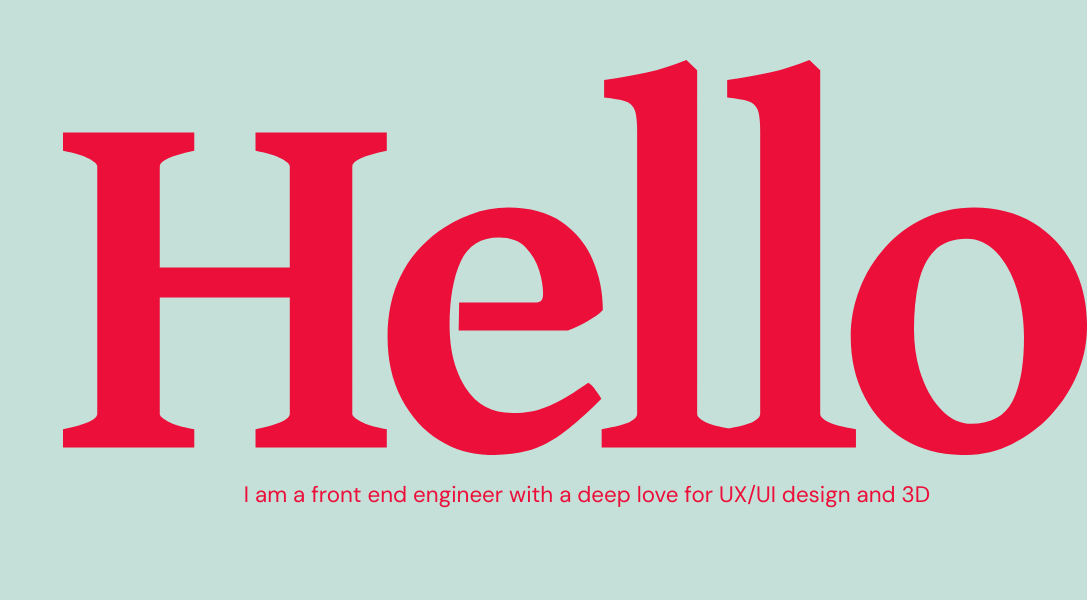
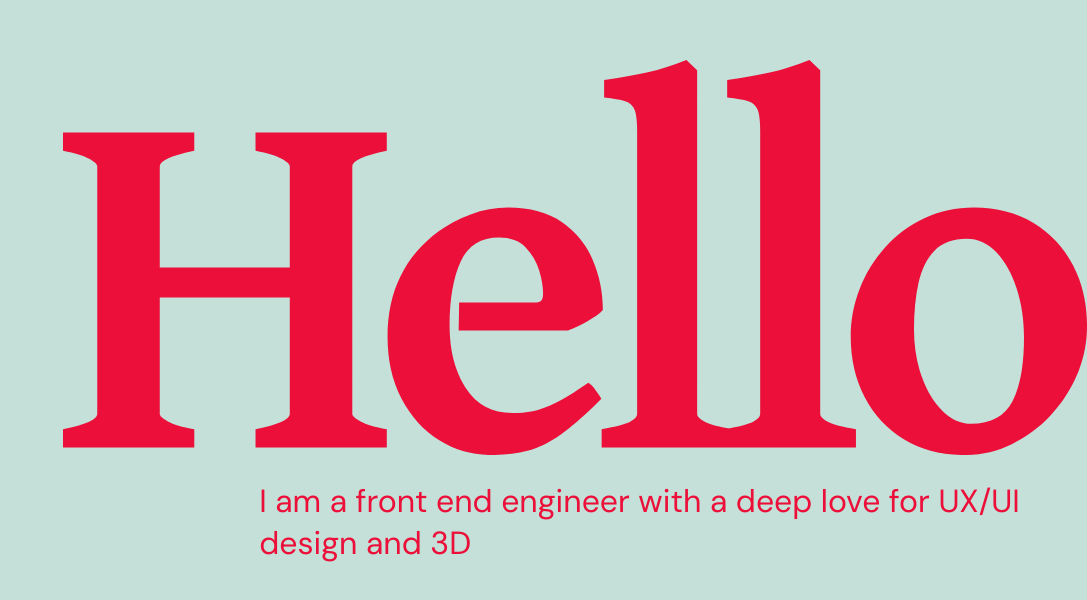
Before and after one commit to ilmandone/mauti-2024, a Vue app: page / in a window 1280 px wide. Shown: the part 140-740 px from the top of the page, without its empty margins (193-1280 px from the left). Built offline with nearby package versions, Linux system fonts and the light colour scheme; a web font is replaced by a local one.

Commit message:
feat: refine SHello.vue styles

```diff
--- a/src/assets/styles/_reset.scss
+++ b/src/assets/styles/_reset.scss
@@ -10,7 +10,7 @@
 }
 
 body {
-  min-height: 100vh;
+  // min-height: 100vh;
   text-rendering: optimizeLegibility;
   -webkit-font-smoothing: antialiased;
   -moz-osx-font-smoothing: grayscale;
--- a/src/components/sections/SHello.vue
+++ b/src/components/sections/SHello.vue
@@ -39,8 +39,14 @@
 
 	&__sub {
 		margin-left: 12vw;
-		padding: 1.3rem ;
-		@include typo.body(1.2em, #{var(--color-emphasize)});
+		padding: 1.3rem;
+		@include typo.body(1.4rem, #{var(--color-emphasize)});
+	}
+
+	@include utils.media('t') {
+		&__sub {
+			margin-left: 16vw;
+		}
 	}
 
 	@include utils.media('tl') {
@@ -49,9 +55,18 @@
 		width: 80vw;
 
 		&__sub {
-			font-size: 1.4rem;
-			margin-left: 12.5vw;
-			width: 67.5vw;
+			margin-left: 17.130%;
+			width: auto;
+			font-size: 2.5vw;
+		}
+	}
+
+	@include utils.media('dl') {
+		margin-left: 30vw;
+		width: 70vw;
+
+		&__sub {
+			letter-spacing: 0.25rem;
 		}
 	}
 }
```
